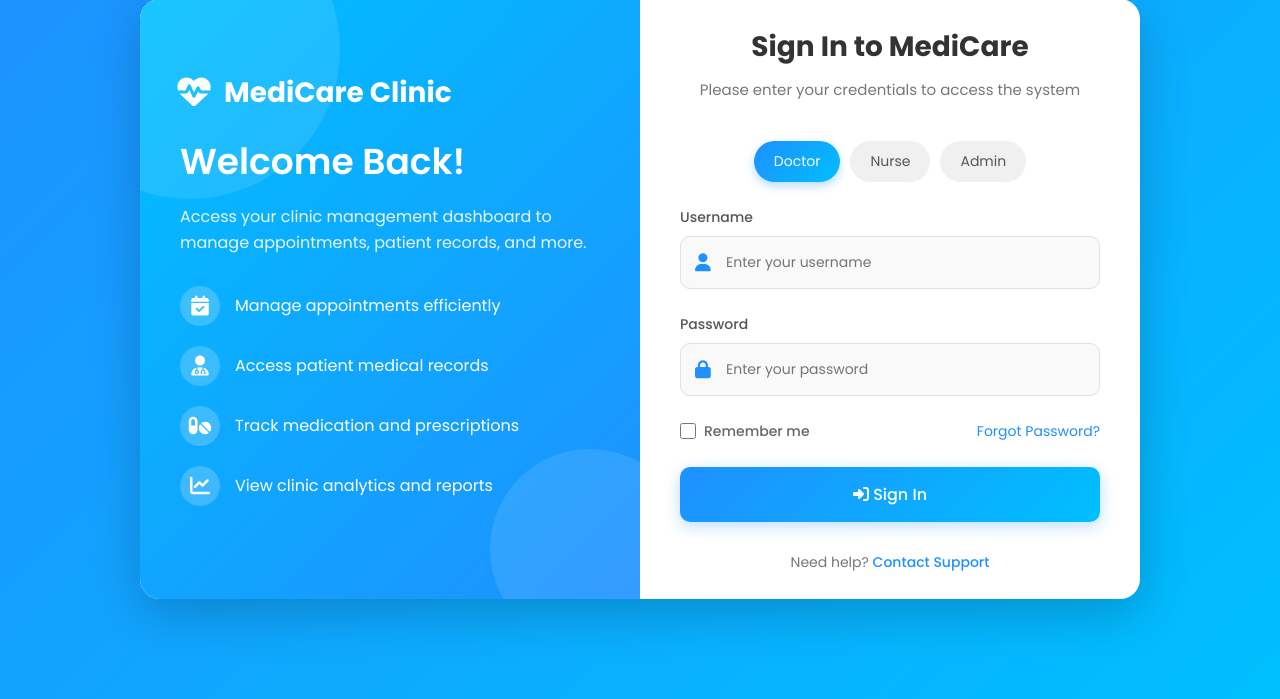
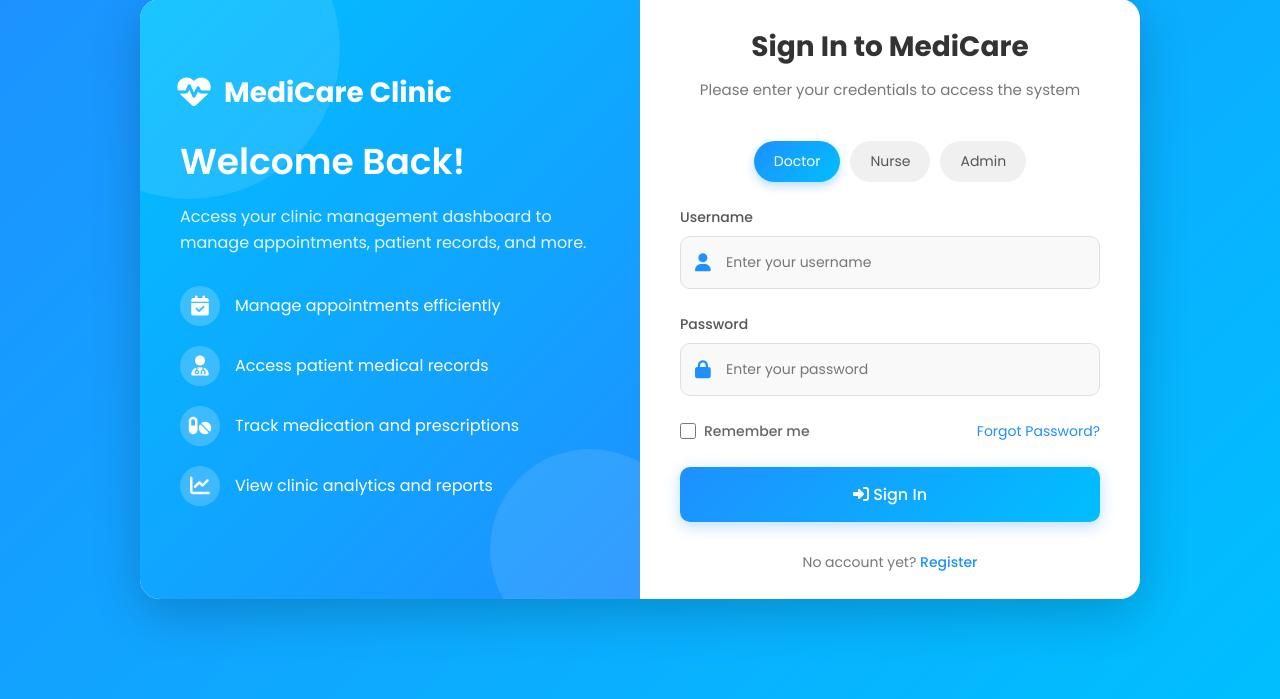
Before and after one commit to Marc-Valentino/cms_system, a PHP site: page /clinic-loginshesh.php in a window 1280 px wide. Shown: the part 101-800 px from the top of the page. Run offline with PHP 8.4, Linux system fonts and the light colour scheme.

Commit message:
mao nani gyud

```diff
--- a/clinic-loginshesh.php
+++ b/clinic-loginshesh.php
@@ -447,7 +447,7 @@ if ($_SERVER["REQUEST_METHOD"] == "POST") {
             </form>
 
             <div class="login-footer">
-                <p>Need help? <a href="#">Contact Support</a></p>
+                <p>No account yet? <a href="#">Register</a></p>
             </div>
         </div>
     </div>
```
